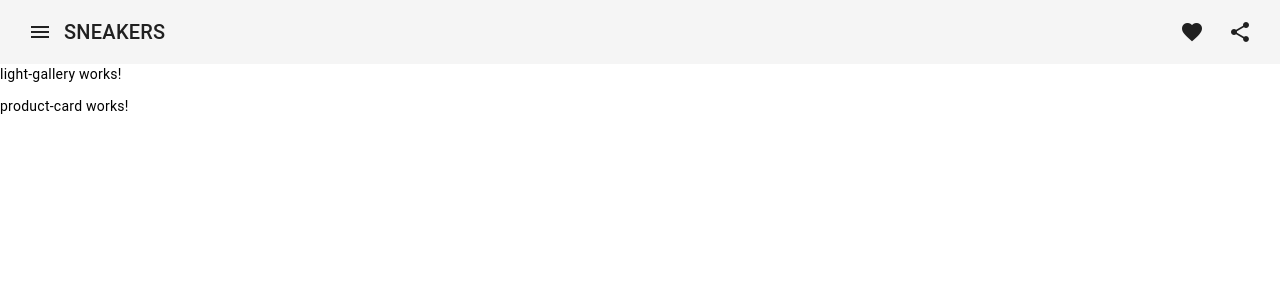
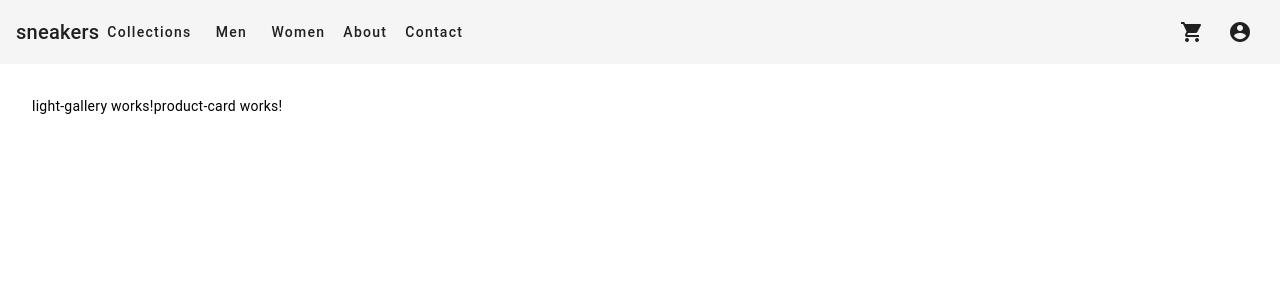
Before and after one commit to mariabrock/e-commerce-practice-angular, an Angular app: page / in a window 1280 px wide. Shown: the top 300 px of the page. Built offline with nearby package versions, Linux system fonts and the light colour scheme.

Commit message:
starting on structure

```diff
--- a/src/app/app.component.html
+++ b/src/app/app.component.html
@@ -1,6 +1,6 @@
-<div>
+<div class="container">
   <app-navbar></app-navbar>
-  <div>
+  <div class="product-container">
     <app-light-gallery></app-light-gallery>
     <app-product-card></app-product-card>
   </div>
--- a/src/app/app.component.scss
+++ b/src/app/app.component.scss
@@ -0,0 +1,6 @@
+.product-container {
+  display: flex;
+  flex-direction: row;
+  margin: 1rem;
+  padding: 1rem;
+}
--- a/src/app/navbar/navbar.component.html
+++ b/src/app/navbar/navbar.component.html
@@ -1,13 +1,15 @@
 <mat-toolbar>
-  <button mat-icon-button class="example-icon" aria-label="Example icon-button with menu icon">
-    <mat-icon>menu</mat-icon>
+  <span>sneakers</span>
+  <button mat-button>Collections</button>
+  <button mat-button>Men</button>
+  <button mat-button>Women</button>
+  <button mat-button>About</button>
+  <button mat-button>Contact</button>
+  <span class="spacer"></span>
+  <button mat-icon-button class="icon material-symbols-outlined" aria-label="cart icon">
+    <mat-icon>shopping_cart</mat-icon>
   </button>
-  <span>SNEAKERS</span>
-  <span class="spacer"></span>
-  <button mat-icon-button class="example-icon favorite-icon" aria-label="Example icon-button with heart icon">
-    <mat-icon>favorite</mat-icon>
-  </button>
-  <button mat-icon-button class="example-icon" aria-label="Example icon-button with share icon">
-    <mat-icon>share</mat-icon>
+  <button mat-icon-button class="icon material-symbols-outlined" aria-label="account icon">
+      <mat-icon>account_circle</mat-icon>
   </button>
 </mat-toolbar>
--- a/src/app/navbar/navbar.component.ts
+++ b/src/app/navbar/navbar.component.ts
@@ -1,7 +1,7 @@
 import { Component } from '@angular/core';
 import { MatToolbar } from "@angular/material/toolbar";
 import { MatIcon } from "@angular/material/icon";
-import { MatIconButton } from "@angular/material/button";
+import { MatButton, MatIconButton } from "@angular/material/button";
 
 @Component({
   selector: 'app-navbar',
@@ -9,7 +9,8 @@ import { MatIconButton } from "@angular/material/button";
   imports: [
     MatToolbar,
     MatIcon,
-    MatIconButton
+    MatIconButton,
+    MatButton
   ],
   templateUrl: './navbar.component.html',
   styleUrl: './navbar.component.scss'
```
